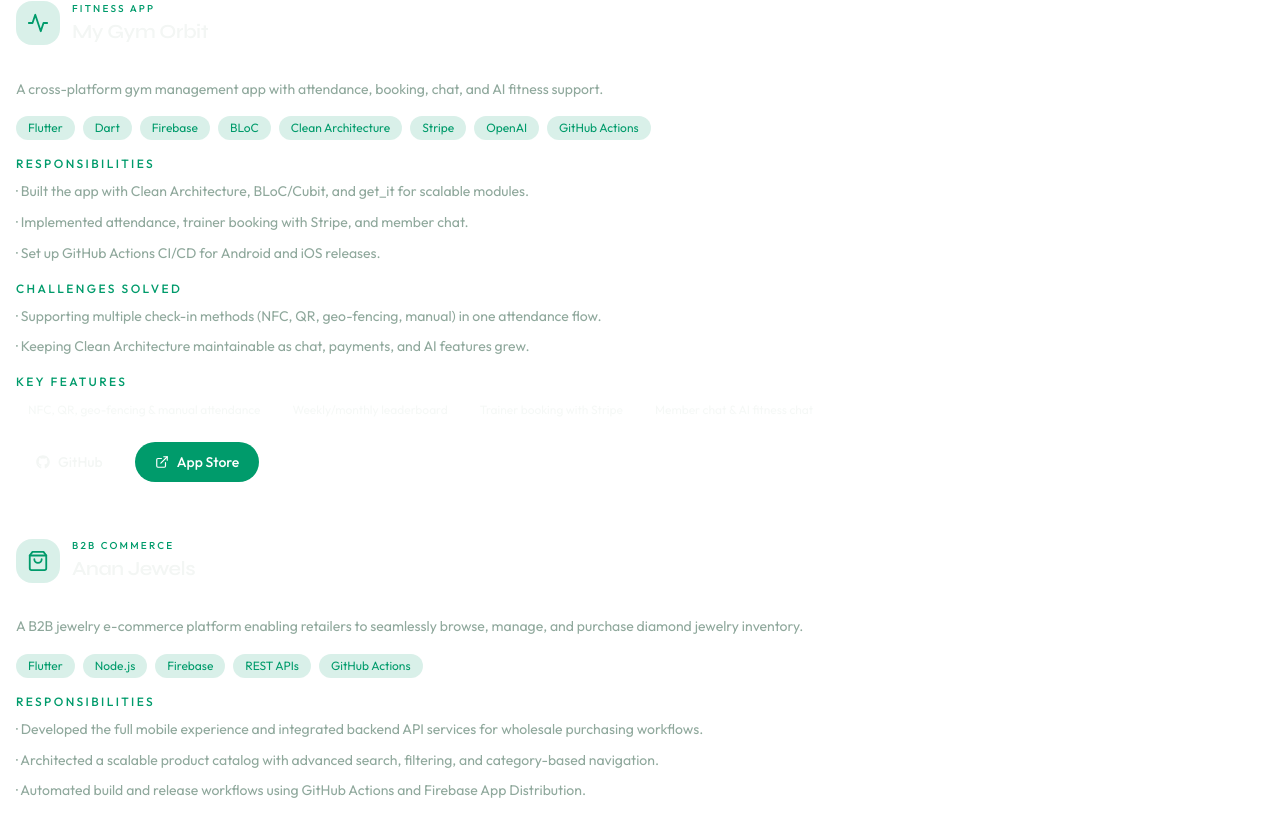
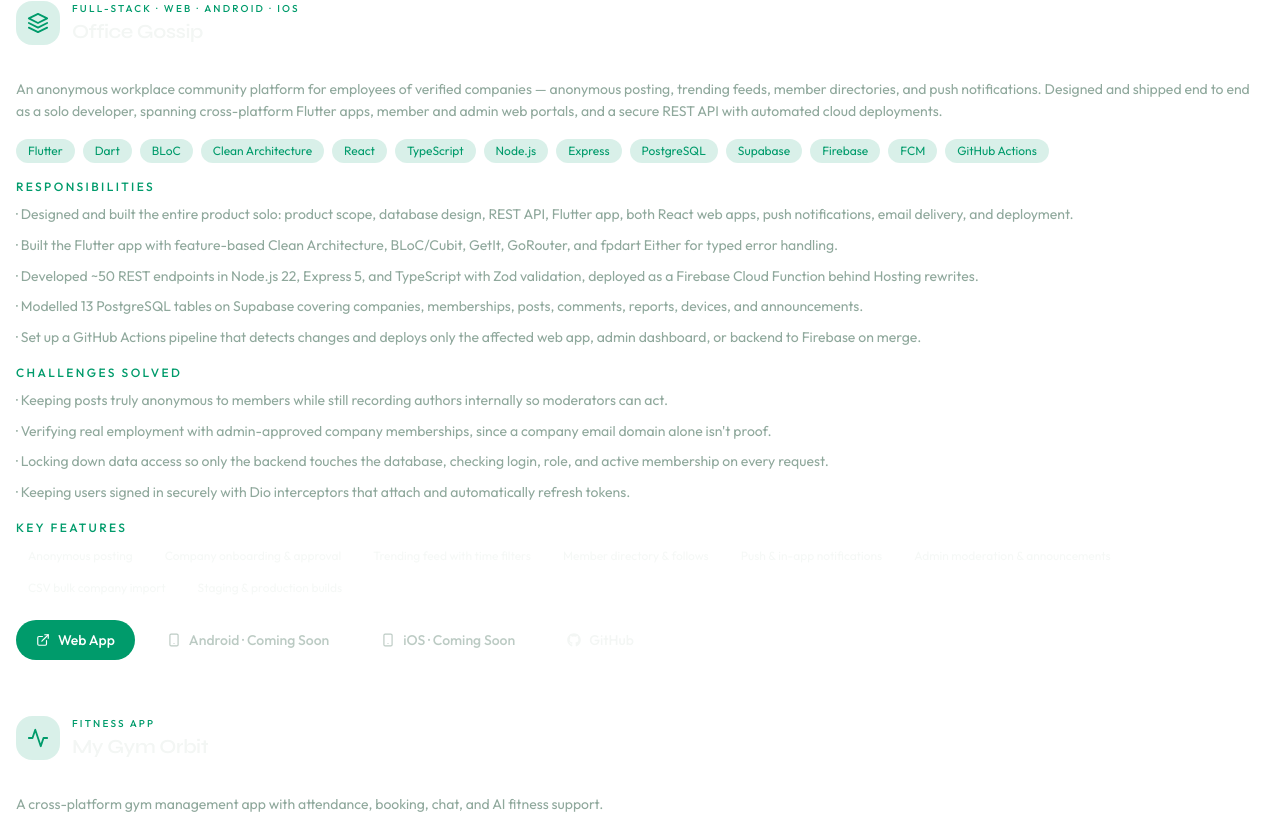
Before and after one commit to salsalvm/portfolio, a React (Vite) app: page / in a window 1280 px wide. Shown: the part 2979-3793 px from the top of the page. Built offline with nearby package versions, Linux system fonts and the light colour scheme; no server answers.

Commit message:
new projet added

```diff
--- a/src/components/ProjectCard.jsx
+++ b/src/components/ProjectCard.jsx
@@ -1,10 +1,15 @@
 import { motion } from 'framer-motion'
 import { FaGithub } from 'react-icons/fa6'
-import { FiExternalLink, FiSmartphone, FiShoppingBag, FiActivity, FiClipboard } from 'react-icons/fi'
+import { FiExternalLink, FiSmartphone, FiShoppingBag, FiActivity, FiClipboard, FiLayers } from 'react-icons/fi'
 import GlassCard from './GlassCard'
 import Button from './Button'
 
 const projectMeta = {
+  'office-gossip': {
+    icon: FiLayers,
+    accent: 'from-emerald-400/20 via-accent/10 to-transparent',
+    tag: 'Full-Stack · Web · Android · iOS',
+  },
   'my-gym-orbit': {
     icon: FiActivity,
     accent: 'from-accent/25 via-accent/10 to-transparent',
@@ -30,6 +35,7 @@
   }
   const Icon = meta.icon
   const hasImage = Boolean(project.image)
+  const isComingSoon = (key) => !project[key] && project.comingSoon?.includes(key)
 
   return (
     <motion.article
@@ -135,14 +141,8 @@
             </div>
           </div>
 
-          {(project.github || project.liveDemo || project.playStore || project.appStore) && (
+          {(project.github || project.liveDemo || project.playStore || project.appStore || project.comingSoon?.length) && (
             <div className="flex flex-wrap gap-3 pt-1">
-              {project.github && (
-                <Button href={project.github} target="_blank" rel="noopener noreferrer" variant="secondary">
-                  <FaGithub />
-                  GitHub
-                </Button>
-              )}
               {project.playStore && (
                 <Button href={project.playStore} target="_blank" rel="noopener noreferrer">
                   <FiExternalLink />
@@ -161,6 +161,24 @@
                   {project.liveDemoLabel || 'Live Demo'}
                 </Button>
               )}
+              {isComingSoon('playStore') && (
+                <Button variant="ghost" disabled>
+                  <FiSmartphone />
+                  Android · Coming Soon
+                </Button>
+              )}
+              {isComingSoon('appStore') && (
+                <Button variant="ghost" disabled>
+                  <FiSmartphone />
+                  iOS · Coming Soon
+                </Button>
+              )}
+              {project.github && (
+                <Button href={project.github} target="_blank" rel="noopener noreferrer" variant="secondary">
+                  <FaGithub />
+                  GitHub
+                </Button>
+              )}
             </div>
           )}
         </div>
--- a/src/data/projects.json
+++ b/src/data/projects.json
@@ -2,6 +2,39 @@
   "title": "Featured Projects",
   "subtitle": "Selected work spanning mobile, backend, and product delivery",
   "items": [
+    {
+      "id": "office-gossip",
+      "name": "Office Gossip",
+      "overview": "An anonymous workplace community platform for employees of verified companies — anonymous posting, trending feeds, member directories, and push notifications. Designed and shipped end to end as a solo developer, spanning cross-platform Flutter apps, member and admin web portals, and a secure REST API with automated cloud deployments.",
+      "technologies": ["Flutter", "Dart", "BLoC", "Clean Architecture", "React", "TypeScript", "Node.js", "Express", "PostgreSQL", "Supabase", "Firebase", "FCM", "GitHub Actions"],
+      "responsibilities": [
+        "Designed and built the entire product solo: product scope, database design, REST API, Flutter app, both React web apps, push notifications, email delivery, and deployment.",
+        "Built the Flutter app with feature-based Clean Architecture, BLoC/Cubit, GetIt, GoRouter, and fpdart Either for typed error handling.",
+        "Developed ~50 REST endpoints in Node.js 22, Express 5, and TypeScript with Zod validation, deployed as a Firebase Cloud Function behind Hosting rewrites.",
+        "Modelled 13 PostgreSQL tables on Supabase covering companies, memberships, posts, comments, reports, devices, and announcements.",
+        "Set up a GitHub Actions pipeline that detects changes and deploys only the affected web app, admin dashboard, or backend to Firebase on merge."
+      ],
+      "challenges": [
+        "Keeping posts truly anonymous to members while still recording authors internally so moderators can act.",
+        "Verifying real employment with admin-approved company memberships, since a company email domain alone isn't proof.",
+        "Locking down data access so only the backend touches the database, checking login, role, and active membership on every request.",
+        "Keeping users signed in securely with Dio interceptors that attach and automatically refresh tokens."
+      ],
+      "features": [
+        "Anonymous posting",
+        "Company onboarding & approval",
+        "Trending feed with time filters",
+        "Member directory & follows",
+        "Push & in-app notifications",
+        "Admin moderation & announcements",
+        "CSV bulk company import",
+        "Staging & production builds"
+      ],
+      "github": "https://github.com/salsalvm/Office-Gossip",
+      "liveDemo": "https://office-gossip.web.app",
+      "liveDemoLabel": "Web App",
+      "comingSoon": ["playStore", "appStore"]
+    },
     {
       "id": "my-gym-orbit",
       "name": "My Gym Orbit",
```
